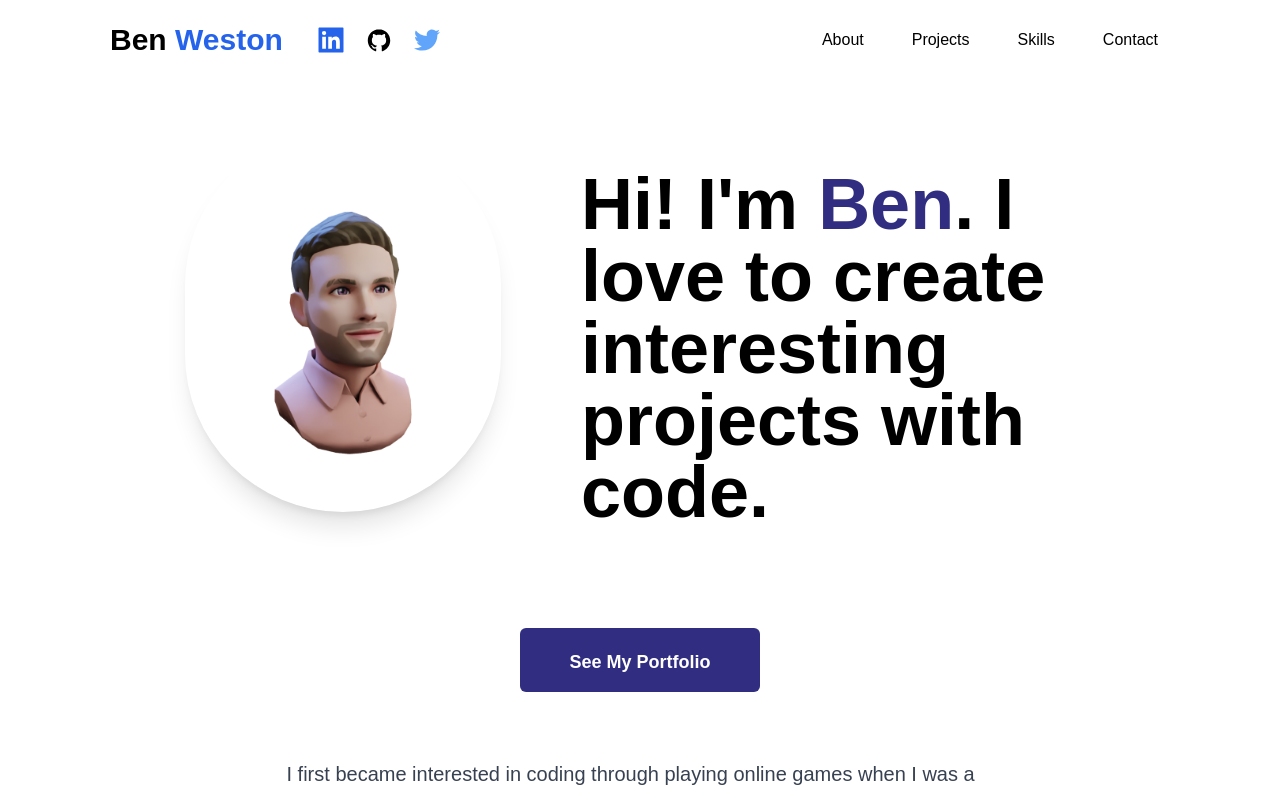
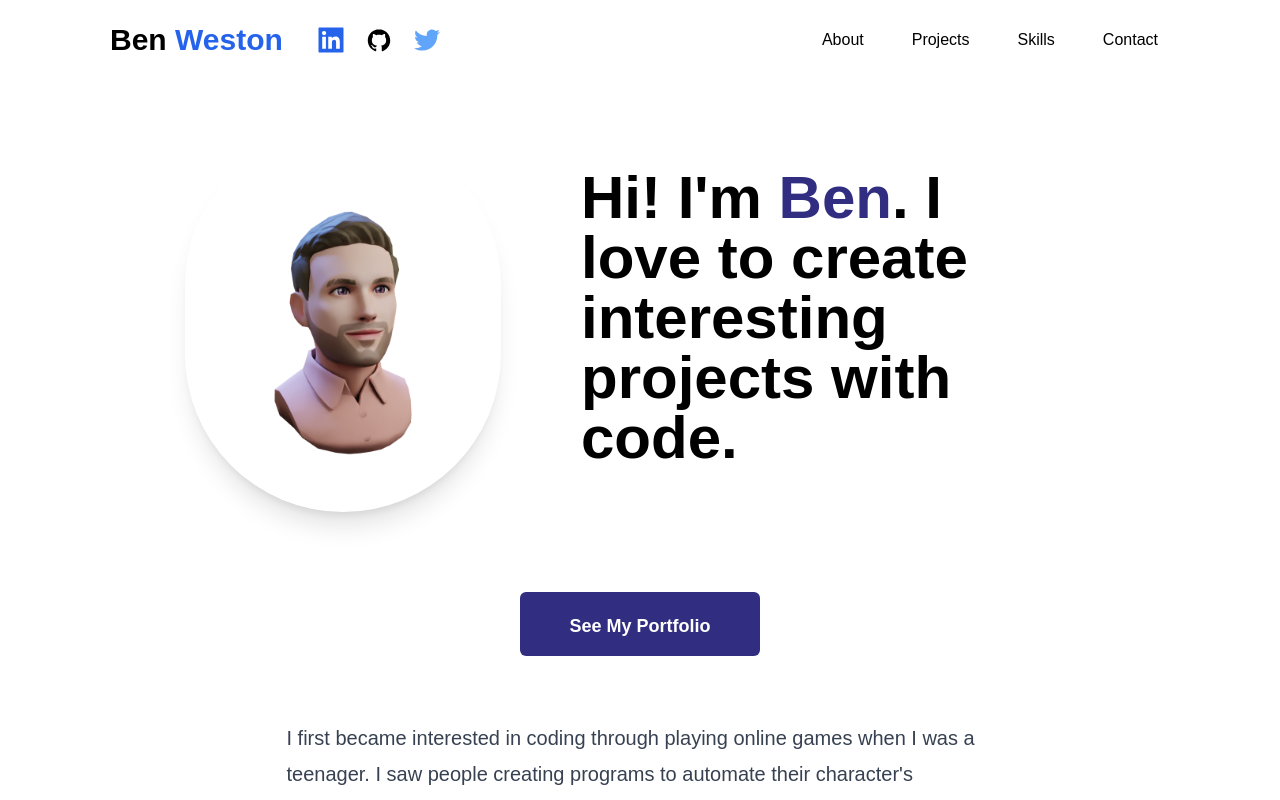
Before and after one commit to benwestondigital/next-portfolio, a Next.js app: page / in a window 1280 px wide. Shown: the top 800 px of the page. Built offline with nearby package versions, Linux system fonts and the light colour scheme.

Commit message:
reduce text size

```diff
--- a/components/Hero.jsx
+++ b/components/Hero.jsx
@@ -15,7 +15,7 @@ const Hero = () => {
         />
       </div>
       <div className='flex flex-col mx-10 mt-10 md:w-1/2 md:ml-20'>
-        <h1 className='mb-5 font-bold text-left text-5xl md:text-7xl'>
+        <h1 className='mb-5 font-bold text-left text-5xl md:text-6xl'>
           Hi! I&apos;m <span className='text-indigo-900'>Ben</span>. I love to
           create interesting projects with code.
         </h1>
```
